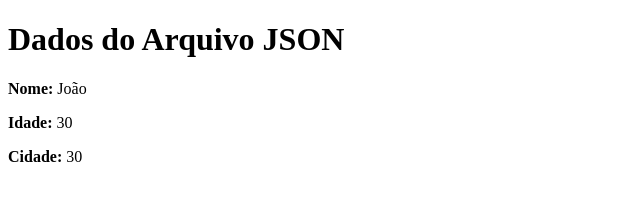
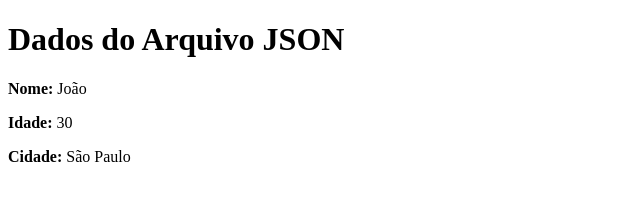
Before and after one commit to adrianofactory/factoryio, a plain HTML site: page index.html in a window 1280 px wide. Shown: the full height of the page, 0-640 px from the left. Drawn offline with Linux system fonts and the light colour scheme.

Commit message:
Update index.html

```diff
--- a/index.html
+++ b/index.html
@@ -29,7 +29,7 @@
                 conteudo.innerHTML = `
                     <p><strong>Nome:</strong> ${data.Nome}</p>
                     <p><strong>Idade:</strong> ${data.Idade}</p>
-                    <p><strong>Cidade:</strong> ${data.Idade}</p>
+                    <p><strong>Cidade:</strong> ${data.Cidade}</p>
                 `;
             })
             .catch(error => {
```
